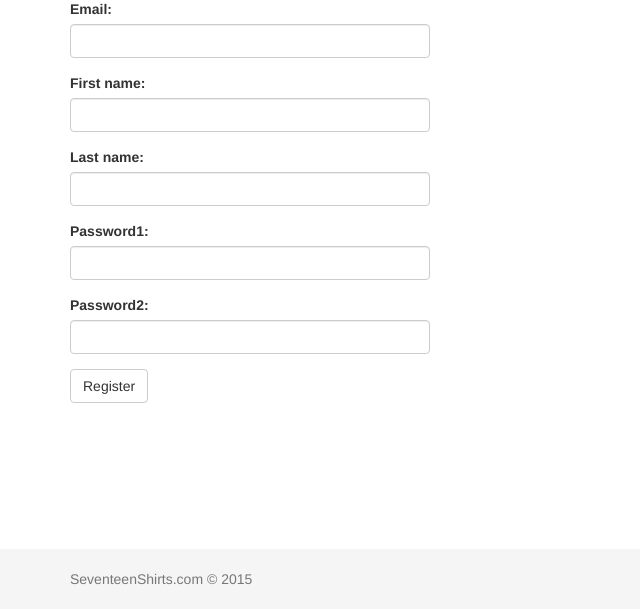
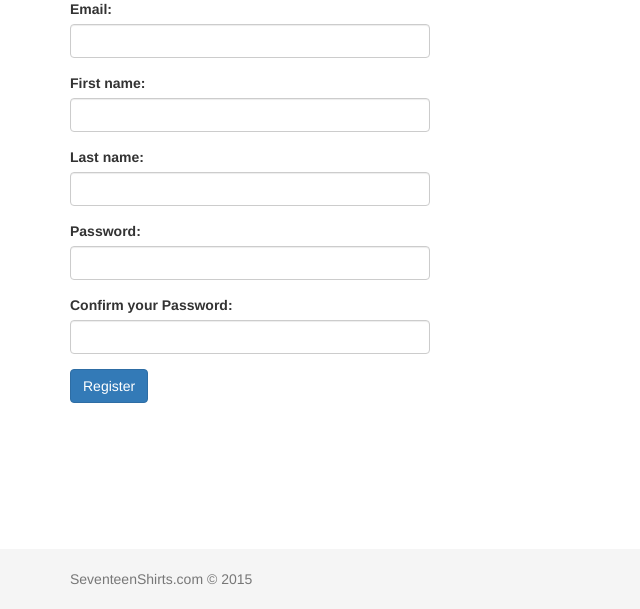
Before and after one commit to dvf/SeventeenShirts, a Django app: page /accounts/register in a window 1280 px wide. Shown: the part 191-800 px from the top of the page, without its empty margins (0-640 px from the left). Run offline with Django 3.2, Linux system fonts and the light colour scheme; parts of the project's set-up code (start-up, migrations or seed data) failed here and were passed over; some libraries are stand-ins or nearby versions.

Commit message:
Minor Tweaks

```diff
--- a/accounts/forms.py
+++ b/accounts/forms.py
@@ -6,8 +6,8 @@
     email = forms.EmailField()
     first_name = forms.CharField(max_length=200)
     last_name = forms.CharField(max_length=200)
-    password1 = forms.CharField(widget=forms.PasswordInput(), max_length=200)
-    password2 = forms.CharField(widget=forms.PasswordInput(), max_length=200)
+    password1 = forms.CharField(widget=forms.PasswordInput(), max_length=200, label="Password")
+    password2 = forms.CharField(widget=forms.PasswordInput(), max_length=200, label="Confirm your Password")
 
     def clean_email(self):
         email = self.cleaned_data.get('email')
--- a/templates/accounts/register.html
+++ b/templates/accounts/register.html
@@ -23,7 +23,7 @@
                     </div>
                 {% endfor %}
 
-                <input type="submit" class="btn btn-default" value="Register" />
+                <input type="submit" class="btn btn-primary" value="Register" />
             </form>
         </div>
     </div>
```
Also changed, not shown: SeventeenShirts/settings.py (+3 -6 lines), db.sqlite3.
